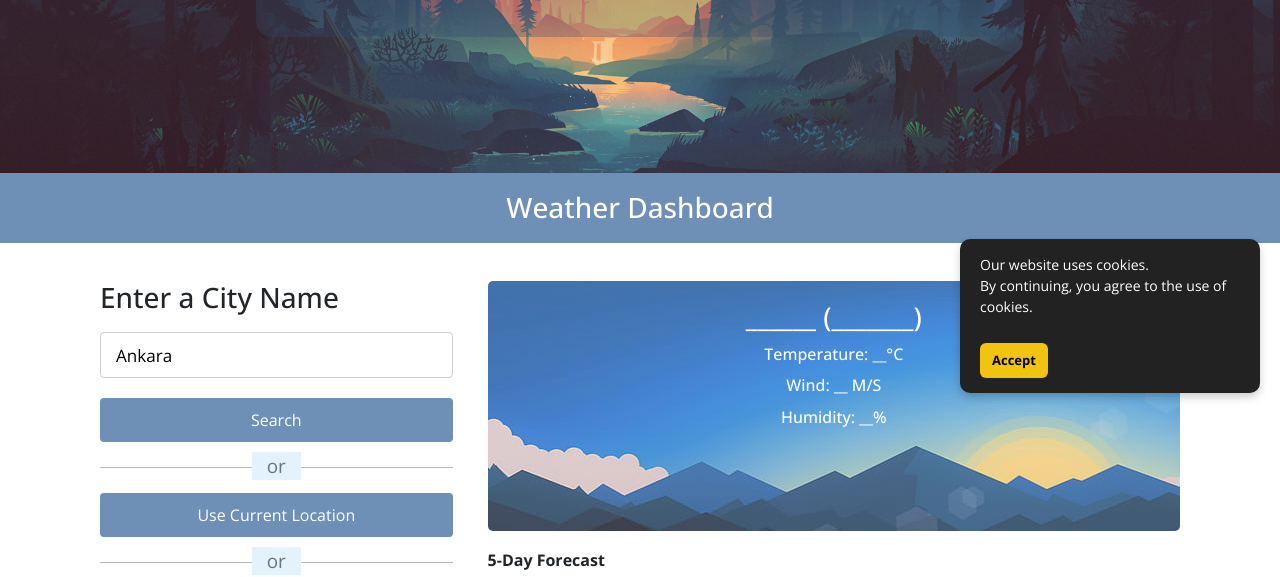
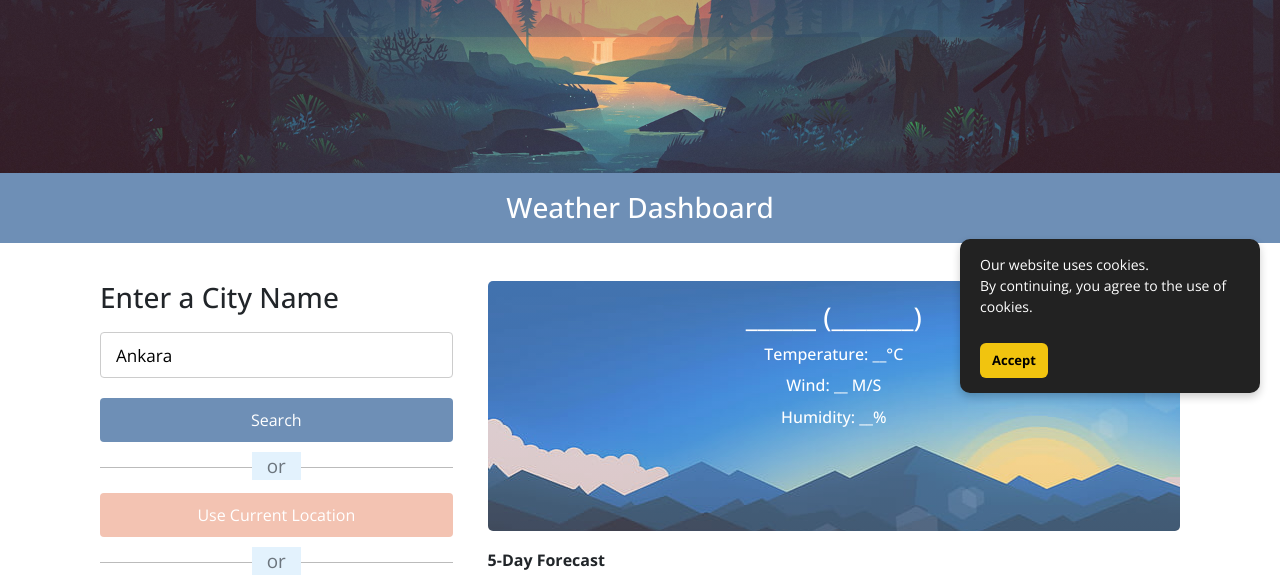
Before and after one commit to volkanaltunay/Hava-Durumu-API, a plain HTML site: page index.html in a window 1280 px wide. Shown: the part 387-964 px from the top of the page. Drawn offline with nearby package versions, Linux system fonts and the light colour scheme; no server answers.

Commit message:
location-btn color

```diff
--- a/css/style.css
+++ b/css/style.css
@@ -203,7 +203,7 @@ h1{
     background: #6e8fb6;
 }
 .weather-input .location-btn {
-    background: #6e8fb6;
+    background: #F3C3B2;
 }
 .weather-data{
     width: 100%;
```
